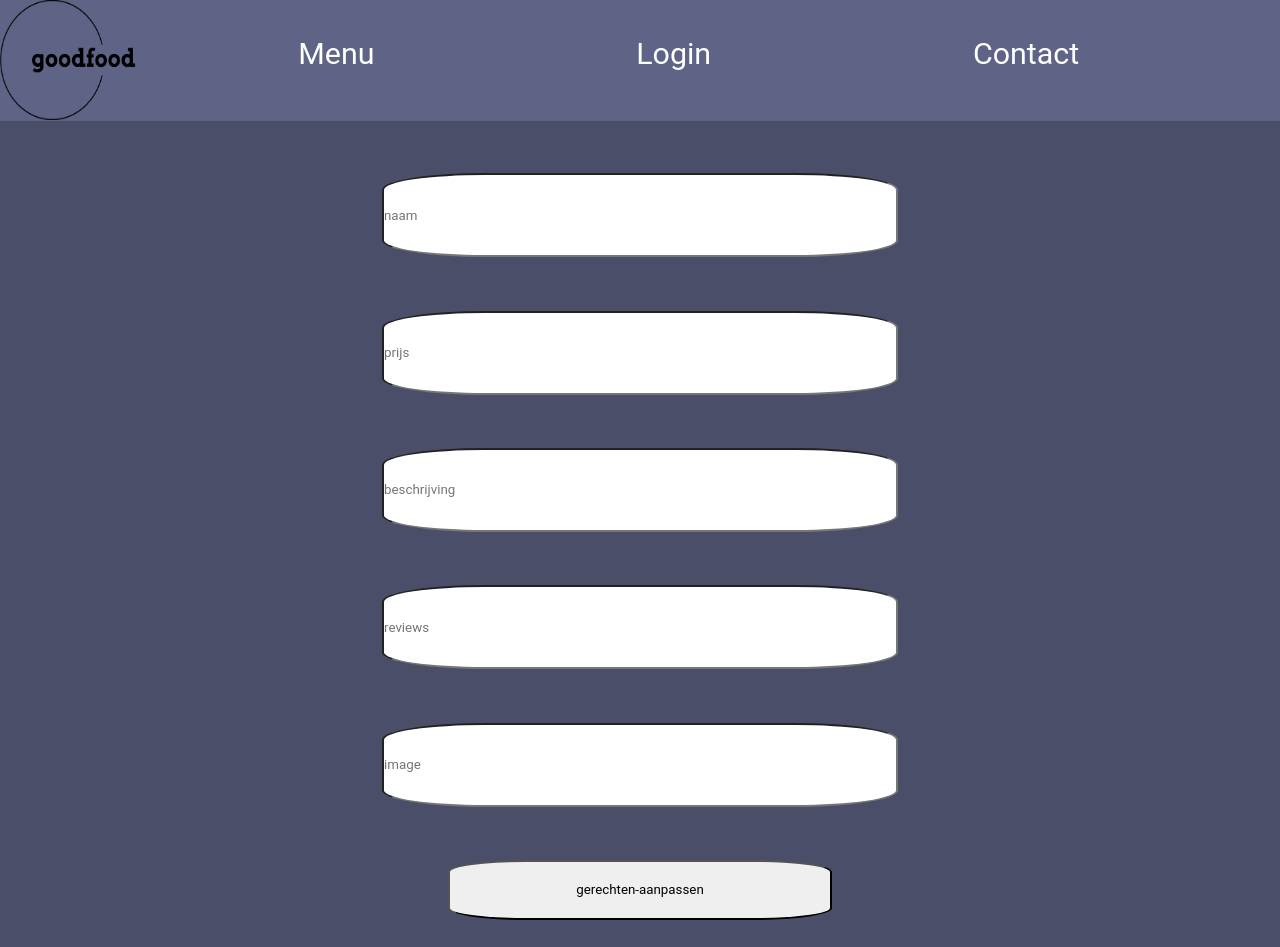
After one commit to ineedausernamehelp/restaurant-site, a PHP site: page /gerecht-toevoegen.php in a window 1280 px wide. The commit adds this page. Run offline with PHP 8.4, Linux system fonts and the light colour scheme.

Commit message:
kan gerechten toevoegen via de website

```diff
--- /dev/null
+++ b/gerecht-toevoegen.php
@@ -0,0 +1,57 @@
+<?php include_once('pages/pdo.php') ?>
+<!DOCTYPE html>
+<html lang="en">
+
+<head>
+    <meta charset="UTF-8">
+    <meta http-equiv="X-UA-Compatible" content="IE=edge">
+    <meta name="viewport" content="width=device-width, initial-scale=1.0">
+    <title>Document</title>
+    <link rel="stylesheet" href="styling/style.css">
+</head>
+<?php
+if (isset($_POST["submit"])) {
+    $naam = (isset($_POST['naam']) ? $_POST['naam'] : '');
+    $prijs = (isset($_POST['prijs']) ? $_POST['prijs'] : '');
+    $beschrijving = (isset($_POST['beschrijving']) ? $_POST['beschrijving'] : '');
+    $reviews = (isset($_POST['reviews']) ? $_POST['reviews'] : '');
+    $image = (isset($_POST['image']) ? $_POST['image'] : '');
+
+
+    $sql = "INSERT INTO menu (naam, prijs, beschrijving ,reviews, image) VALUES(?,?,?,?,?)";
+    $conn->prepare($sql)->execute([
+        $naam,
+        $prijs,
+        $beschrijving,
+        $reviews,
+        $image,
+    ]);
+
+
+}
+?>
+
+<body>
+    <?php include_once('pages/header.php') ?>
+    <form action="gerecht-toevoegen.php" method="post" class="main-wrapper footer-margin">
+        <input type="hidden" class="kleine-box" name="gerechtID"
+            placeholder="GerechtID Verandert niet">
+        <input type="input" name="naam" id="" class="kleine-box" placeholder="naam">
+        <input type="input" name="prijs" id="" class="kleine-box"
+            placeholder="prijs">
+        <input  type="input" name="beschrijving" id="" class="kleine-box"
+            placeholder="beschrijving">
+        <input type="input" name="reviews" id="" class="kleine-box"
+            placeholder="reviews">
+        <input type="url" name="image" id="" class="kleine-box"
+            placeholder="image">
+        <input type="submit" class="submit-knop" name="submit" value="gerechten-aanpassen">
+
+
+
+    </form>
+
+
+</body>
+
+</html>
--- a/login.php
+++ b/login.php
@@ -35,7 +35,8 @@ include_once('pages/pdo.php');
                         <p>gelukt wat wil je doen</p>
 
                     </div>
-                    <a href="menu-aanpassen.php">menu aanpassen</a>
+                    <a href="menu-aanpassen.php">gerecht veranderen</a>
+                    <a href="gerecht-toevoegen.php">gerecht toevoegen</a>
                     <a href="feedback-bekijken.php">feedback bekijken</a>
                 <?php } ?>
             </form>
--- a/styling/style.css
+++ b/styling/style.css
@@ -227,3 +227,6 @@ form {
     font-size: x-small;
   }
 }
+.delete-button{
+  width: 150%;
+}
```
Also changed, not shown: menu-aanpassen.php (+39 -5 lines).
